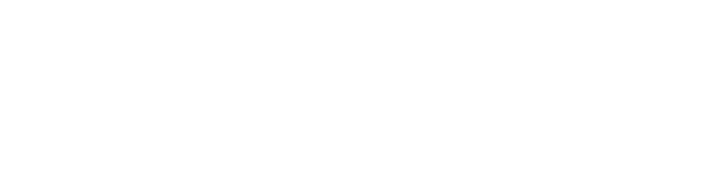
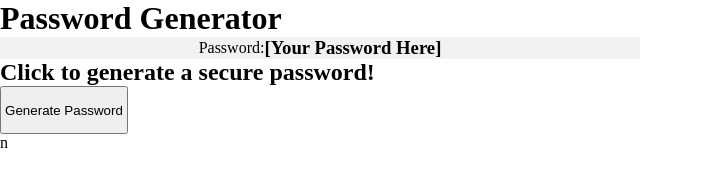
Before and after one commit to Staton089/Project-Password-Gene, a plain HTML site: page index.html in a window 1280 px wide. Shown: the whole page, without its empty margins (0-703 px from the left). Drawn offline with Linux system fonts and the light colour scheme.

Commit message:
updated html code

```diff
--- a/index.html
+++ b/index.html
@@ -1,12 +1,28 @@
 <!DOCTYPE html>
 <html lang="en">
-<head>
-    <meta charset="UTF-8">
-    <meta name="viewport" content="width=device-width, initial-scale=1.0">
+  <head>
+    <meta charset="UTF-8" />
+    <meta name="viewport" content="width=device-width, initial-scale=1.0" />
     <title>Password Gene</title>
-</head>
-<body>
+    <link
+      href="https://fonts.googleapis.com/css2?family=Press+Start+2P&display=swap"
+      rel="stylesheet"
+    />
+    <link rel="stylesheet" href="style.css" />
+  </head>
+  <body>
+    <div class="container">
+      <h1>Password Generator</h1>
 
+      <div class="password-container">
+        <p>Password:</p>
+        <h3 id="password-display">[Your Password Here]</h3>
+      </div>
+      <div class="instructions">
+        <h2>Click to generate a secure password!</h2>
+      </div>
+      <button id="generate-btn">Generate Password</button>
+    </div>
     <script src="password.js"></script>
-</body>
+  </body>n
 </html>
--- a/style.css
+++ b/style.css
@@ -0,0 +1,18 @@
+/* Reset some basic styles */
+* {
+    margin: 0;
+    padding: 0;
+    box-sizing: border-box;
+}
+
+.password-container{
+    display: flex;
+    align-items: center;
+    justify-content: center;
+    width: 50%;
+    background-color: #f2f2f2;
+}
+#generate-btn{
+    width: 10%;
+    height: 3rem;
+}
```
Also changed, not shown: password.js (line endings or trailing spaces).
